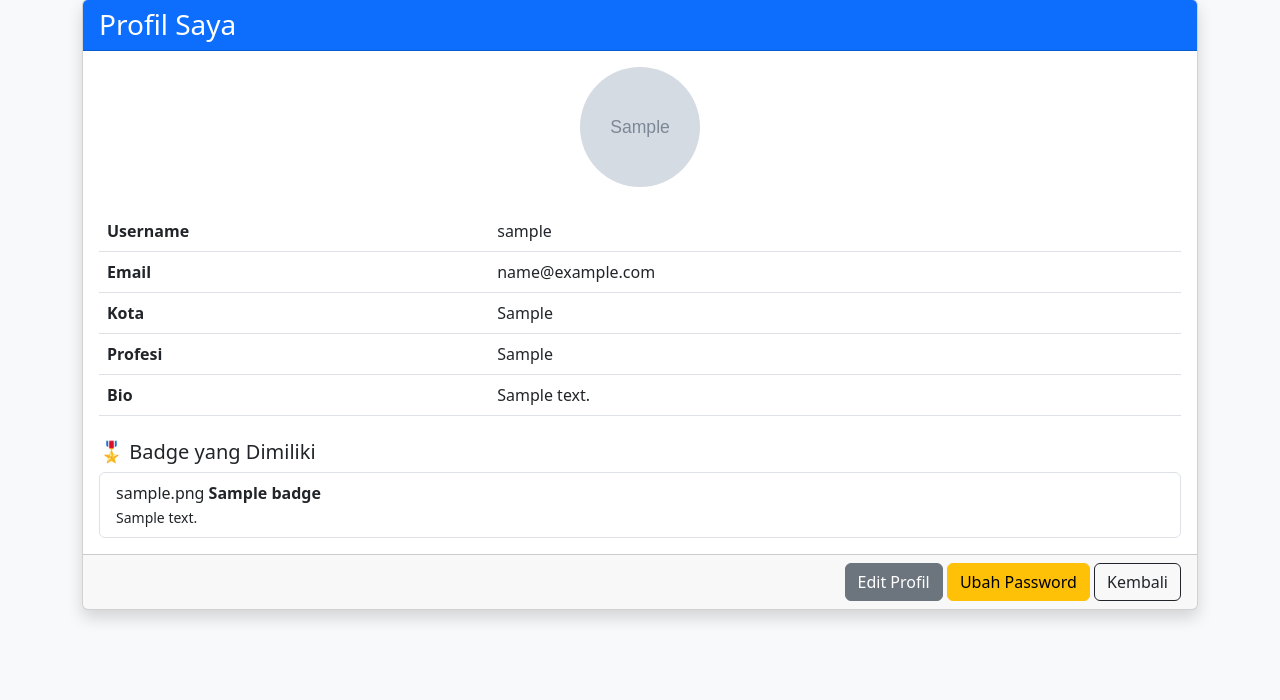
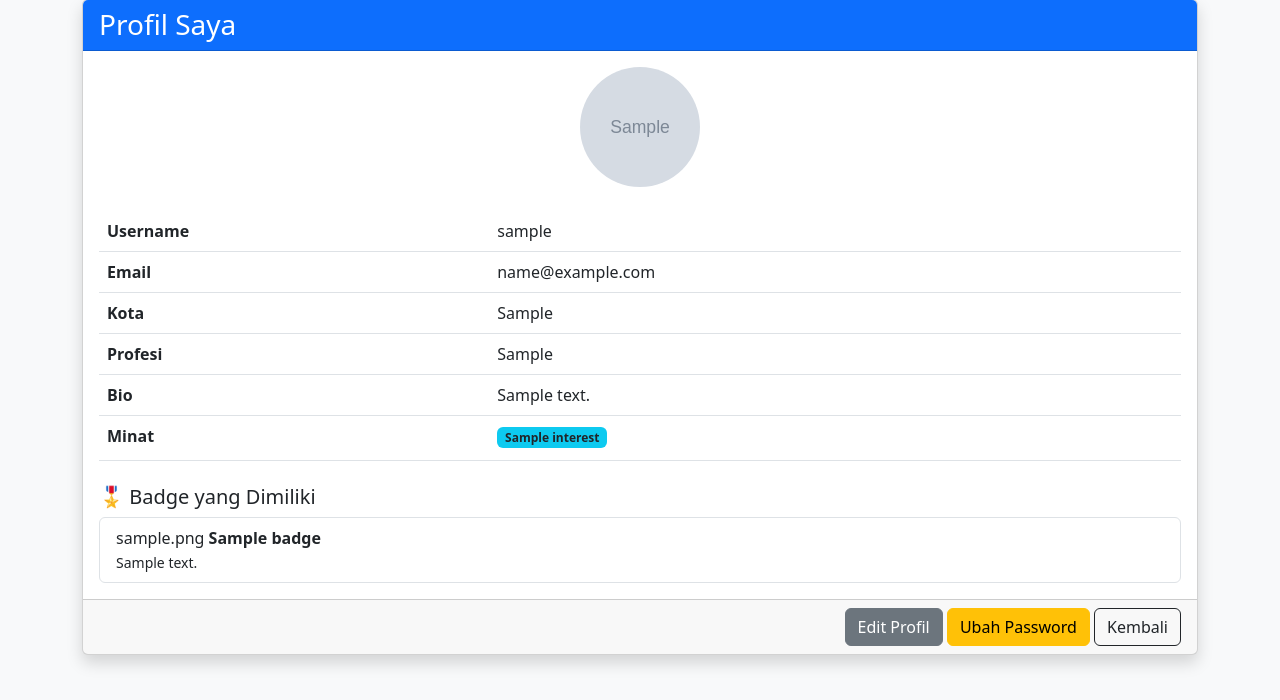
Before and after one commit to Yugaa22-ui/ConnectCircle, a PHP site: page /user/profile.php in a window 1280 px wide. Shown: the part 49-749 px from the top of the page. Run offline with PHP 8.4, Linux system fonts and the light colour scheme; the visitor is signed in with stand-in values (Sample User, id 1); tables that the repository leaves empty or names only in its code hold one stand-in row (values such as "Sample post"); grey boxes marked "Sample" are stand-in pictures.

Commit message:
Menampilkan data minat pada halaman profil

```diff
--- a/backend/user/profile_data.php
+++ b/backend/user/profile_data.php
@@ -24,3 +24,21 @@ $badges_stmt = $conn->prepare("
 $badges_stmt->bind_param("i", $user_id);
 $badges_stmt->execute();
 $badges_result = $badges_stmt->get_result();
+
+// Ambil minat user
+$interests_stmt = $conn->prepare("
+    SELECT i.name
+    FROM user_interests ui
+    JOIN interests i ON ui.interest_id = i.id
+    WHERE ui.user_id = ?
+");
+$interests_stmt->bind_param("i", $user_id);
+$interests_stmt->execute();
+$interests_result = $interests_stmt->get_result();
+
+$interests_list = [];
+while ($row = $interests_result->fetch_assoc()) {
+    $interests_list[] = $row['name'];
+}
+$interests_stmt->close();
+?>
--- a/user/profile.php
+++ b/user/profile.php
@@ -32,6 +32,18 @@
                 <tr><th>Kota</th><td><?= htmlspecialchars($city) ?></td></tr>
                 <tr><th>Profesi</th><td><?= htmlspecialchars($profession) ?></td></tr>
                 <tr><th>Bio</th><td><?= nl2br(htmlspecialchars($bio)) ?></td></tr>
+                <tr>
+                    <th>Minat</th>
+                    <td>
+                        <?php if (!empty($interests_list)): ?>
+                            <?php foreach ($interests_list as $interest): ?>
+                                <span class="badge bg-info text-dark me-1 mb-1"><?= htmlspecialchars($interest) ?></span>
+                            <?php endforeach; ?>
+                        <?php else: ?>
+                            <span class="text-muted">Belum memilih minat</span>
+                        <?php endif; ?>
+                    </td>
+                </tr>
             </table>
 
             <h5 class="mt-4">🎖️ Badge yang Dimiliki</h5>
```
